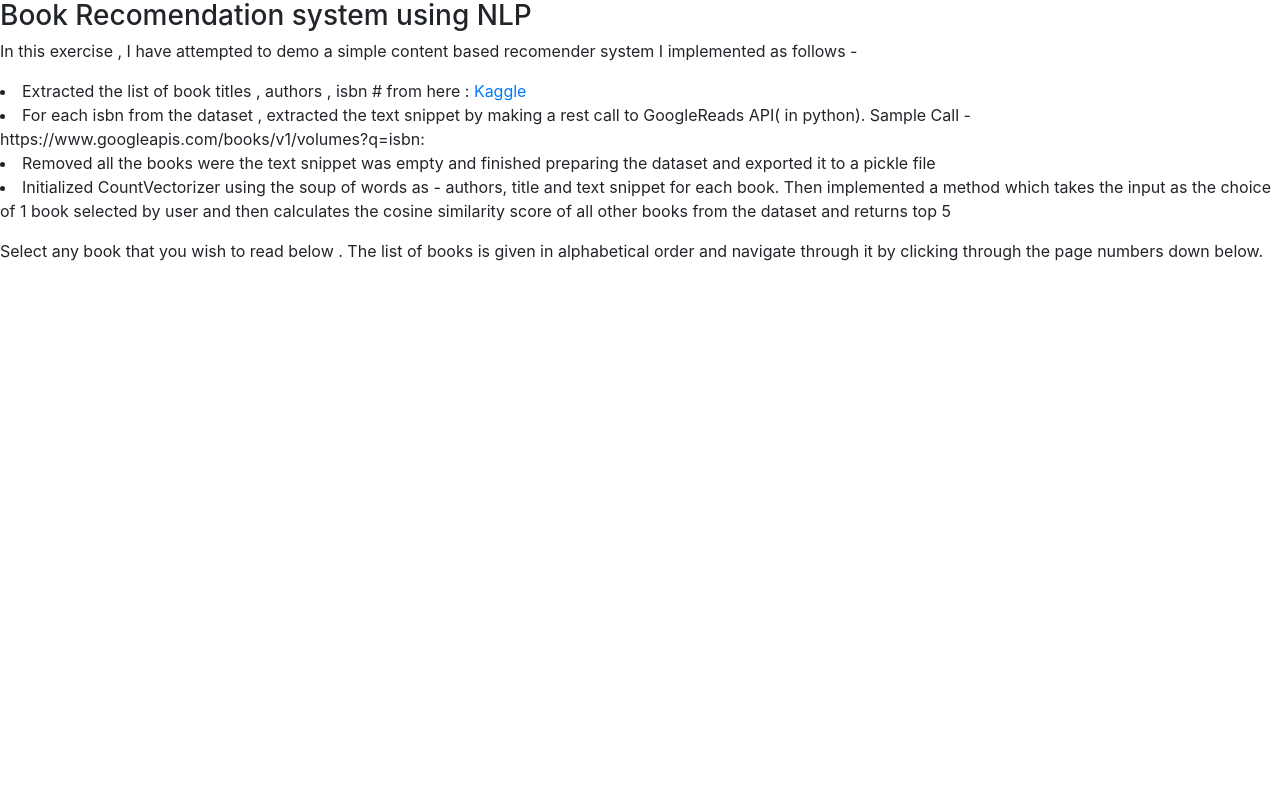
After one commit to soumyapa/book_reco, a Flask app: template templates/title.html in a window 1280 px wide. The commit adds this page. Run offline with Flask 2, Linux system fonts and the light colour scheme; the template is opened without the code that fills it, so the values that code supplies are empty; parts of the project's set-up code (start-up, migrations or seed data) failed here and were passed over; some libraries are stand-ins or nearby versions.

Commit message:
Formatting Updates

```diff
--- a/app.py
+++ b/app.py
@@ -2,12 +2,12 @@ import sys
 from flask import Flask
 from flask import render_template , url_for,request , redirect
 import flask
+from flask_paginate import Pagination , get_page_parameter , get_page_args
 
 
 #-------- MODEL GOES HERE -----------#
 import pandas as pd
 import numpy as np
-from sklearn.cluster import KMeans
 from sklearn.feature_extraction.text import TfidfVectorizer , CountVectorizer
 from sklearn.metrics.pairwise import linear_kernel
 from sklearn.metrics.pairwise import cosine_similarity
@@ -52,25 +52,45 @@ def get_recommendations(title, cosine_sim=cosine_sim):
     # Get the books indices
     book_indices = [i[0] for i in sim_scores]
     t_h = DF['title'].iloc[book_indices]
-    print(type(DF.loc[DF['title'] == t_h.values[0], ['authors']].values[0].tolist()[0]))
+
     print(DF.loc[DF['title'] == t_h.values[0], ['authors']].values[0].tolist()[0])
     # Return the top 5 most similar movies
     return t_h
 
+def get_books(df , offset=0, per_page=100) :
+    return df[offset: offset + per_page]
 
 
+@app.route('/')
+def index():
+    q = DF['title'].sort_values()
+    page, per_page, offset = get_page_args(page_parameter='page',
+                                        per_page_parameter='per_page')
+    total = q.count()
 
+    pagination_titles = get_books(q , offset=offset, per_page=per_page)
+    pagination = Pagination(page=page, per_page=per_page, total=total,
+                            css_framework='bootstrap4')
+
+    # 'page' is the default name of the page parameter, it can be customized
+    # e.g. Pagination(page_parameter='p', ...)
+    # or set PAGE_PARAMETER in config file
+    # also likes page_parameter, you can customize for per_page_parameter
+    # you can set PER_PAGE_PARAMETER in config file
+    # e.g. Pagination(per_page_parameter='pp')
+
+    return render_template('title.html',
+                           titles=pagination_titles,
+                           page=page,
+                           per_page=per_page,
+                           pagination=pagination,
+                           )
 @app.route('/result', methods=['POST', 'GET'])
 def result():
     '''Gets prediction using the HTML form'''
     if flask.request.method == 'GET':
         words = flask.request.args['words']
-        return render_template('book_reco_result.html', results = get_recommendations(words),input_words = words , df = DF)
-
-
-@app.route('/')
-def index():
-    return render_template('page.html' , table_data_title = DF['title'],table_data_author = DF['authors'],table_data_review = DF['review'])
+        return render_template('book_reco_result.html', results = get_recommendations(words), input_words = words , df = DF)
 
 if __name__ == '__main__':
     app.run(debug=True)
--- a/templates/book_reco_result.html
+++ b/templates/book_reco_result.html
@@ -17,7 +17,7 @@
     }
 </style>
 <h1>Book recommendations for you </h1>
-<p>  The book you selected : <b>{{input_words}} </b>, Blurb :</p>
+<p>  The book you selected : <b>{{input_words}} </b>, Text Snippet  :</p>
  <p>   {{ df.loc[df['title'] == input_words, ['review']].values[0].tolist()[0]  }}
 </p>
 <p> Here are some more recomendations for you :</p>
@@ -42,7 +42,7 @@
             {{results.values[i]}}
           </a>
 
-      </td>
+    </td>
     <td>{{ df.loc[df['title'] == results.values[i], ['authors']].values[0].tolist()[0]  }}</td>
     <td>{{ df.loc[df['title'] == results.values[i], ['review']].values[0].tolist()[0]  }}</td>
     <td>{{ df.loc[df['title'] == results.values[i], ['average_rating']].values[0].tolist()[0]  }}</td>
--- /dev/null
+++ b/templates/title.html
@@ -0,0 +1,39 @@
+<h3>
+    Book Recomendation system using NLP
+</h3>
+<p>
+In this exercise , I have attempted to demo a simple content based recomender system I implemented as follows -
+<li>
+    Extracted the list of book titles , authors , isbn # from here : <a href="https://www.kaggle.com/jealousleopard/goodreadsbooks"> Kaggle</a>
+</li>
+<li>
+    For each isbn from the dataset , extracted the text snippet by making a rest call to GoogleReads API( in python). Sample Call - https://www.googleapis.com/books/v1/volumes?q=isbn:
+</li>
+<li>
+    Removed all the books were the text snippet was empty and finished preparing the dataset and exported it to a pickle file
+</li>
+<li>
+    Initialized CountVectorizer using the soup of words as - authors, title and text snippet for each book. Then implemented a method which takes the input as the choice of 1 book selected by user
+    and then calculates the cosine similarity score of all other books from the dataset and returns top 5
+</li>
+</p>
+Select any book that you wish to read below . The list of books is given in alphabetical order and navigate through it by clicking through the page numbers down below.
+<br>
+
+<table>
+<tbody>
+{% for title in titles %}
+<tr>
+
+<td>  <a href="{{ url_for('result', words=title) }}">
+    {{ title }}</a></td>
+</tr>
+{% endfor %}
+</tbody>
+</table>
+<!-- Bootstrap -->
+<!-- Latest compiled and minified CSS -->
+
+<link rel="stylesheet" href="https://maxcdn.bootstrapcdn.com/bootstrap/4.0.0-beta/css/bootstrap.min.css">
+{{ pagination.info }}
+{{ pagination.links }}
```
